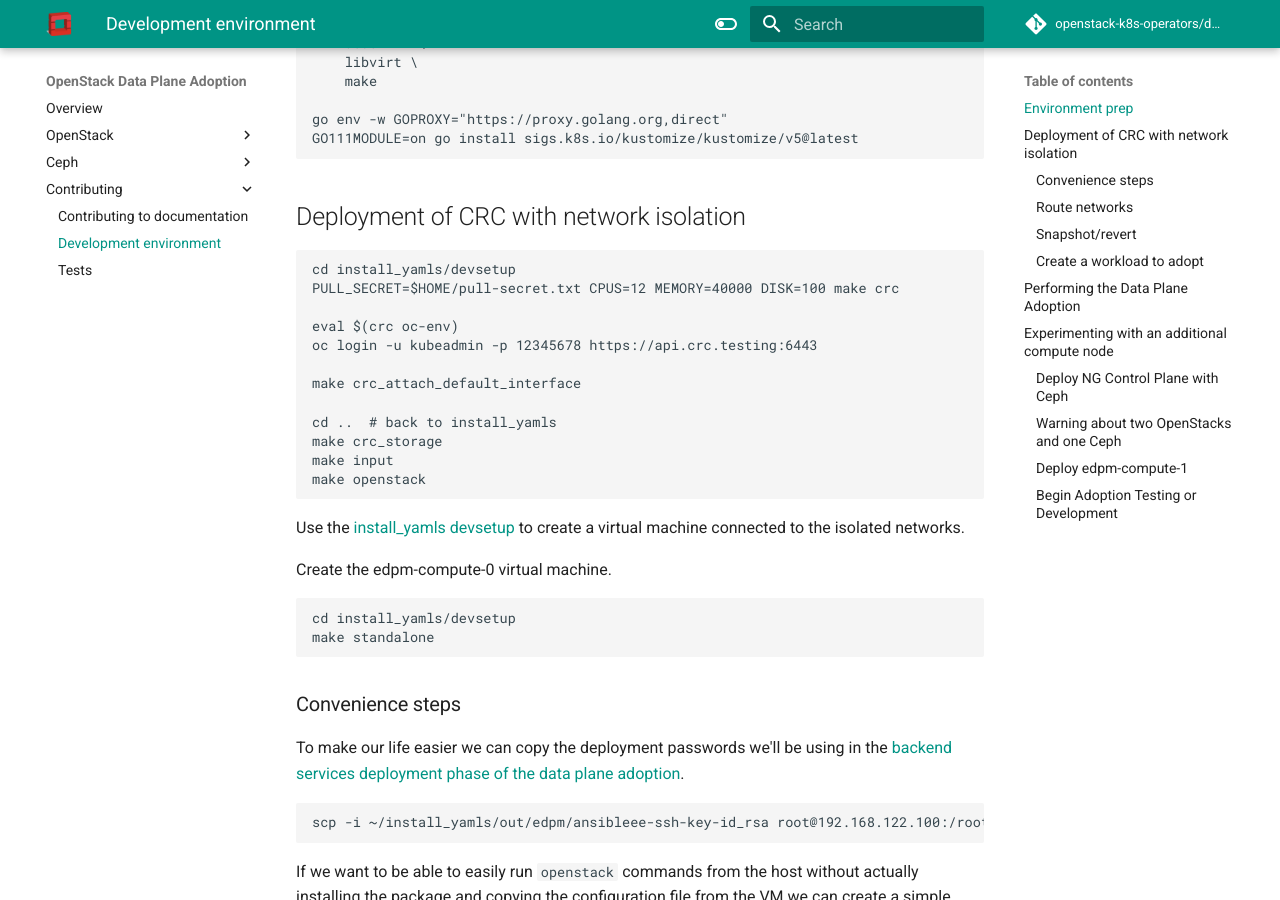
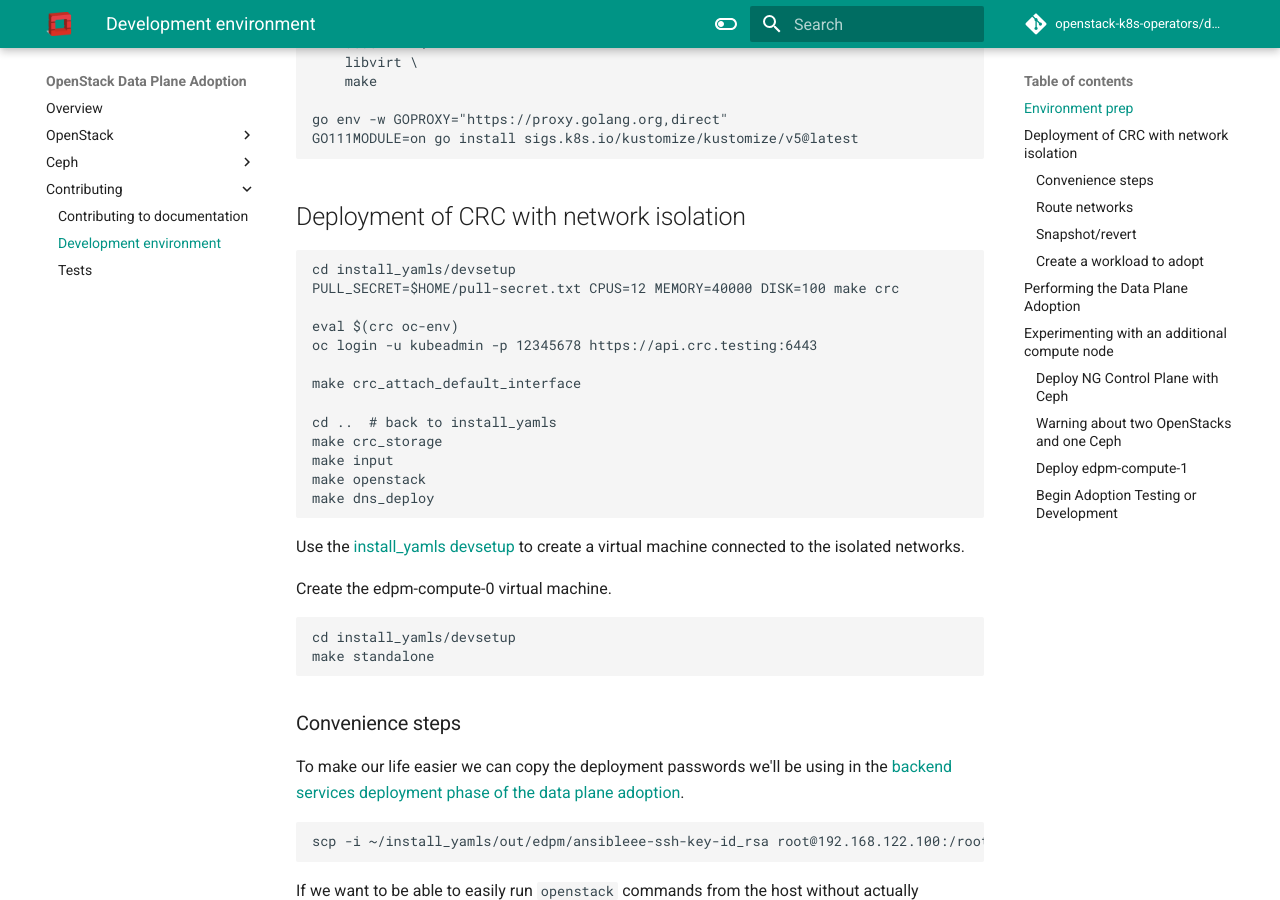
Before and after one commit to openstack-k8s-operators/data-plane-adoption, an MkDocs documentation site: the page built from docs/contributing/development_environment.md, in a window 1280 px wide and 900 px high, scrolled down 783 px. Built offline with MkDocs 1.6.1 and Material for MkDocs 9.7.7, drawn with Linux system fonts in a browser that asks for light colours; comment, search, counter and statistics services are not loaded; the version menu is left out.

Commit message:
Ensure DNS is ready when starting standalone machine
Signed-off-by: Fabricio Aguiar <fabricio.aguiar@gmail.com>

````diff
--- a/docs/contributing/development_environment.md
+++ b/docs/contributing/development_environment.md
@@ -63,6 +63,7 @@
 make crc_storage
 make input
 make openstack
+make dns_deploy
 ```
 Use the [install_yamls devsetup](https://github.com/openstack-k8s-operators/install_yamls/tree/main/devsetup)
 to create a virtual machine connected to the isolated networks.
````
